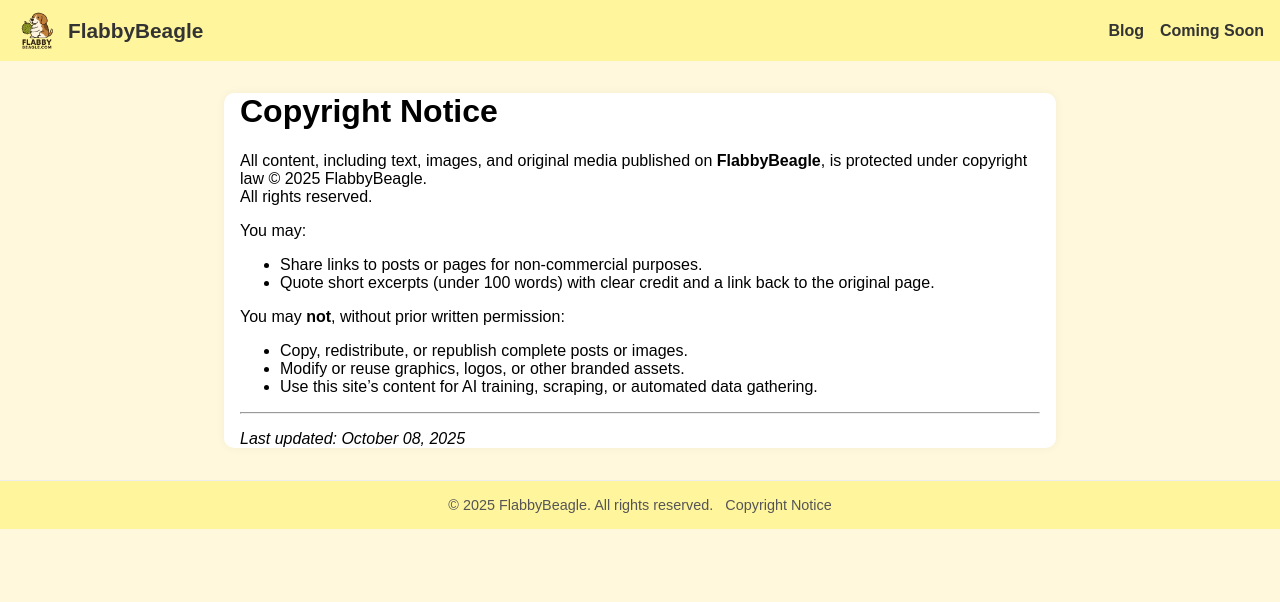
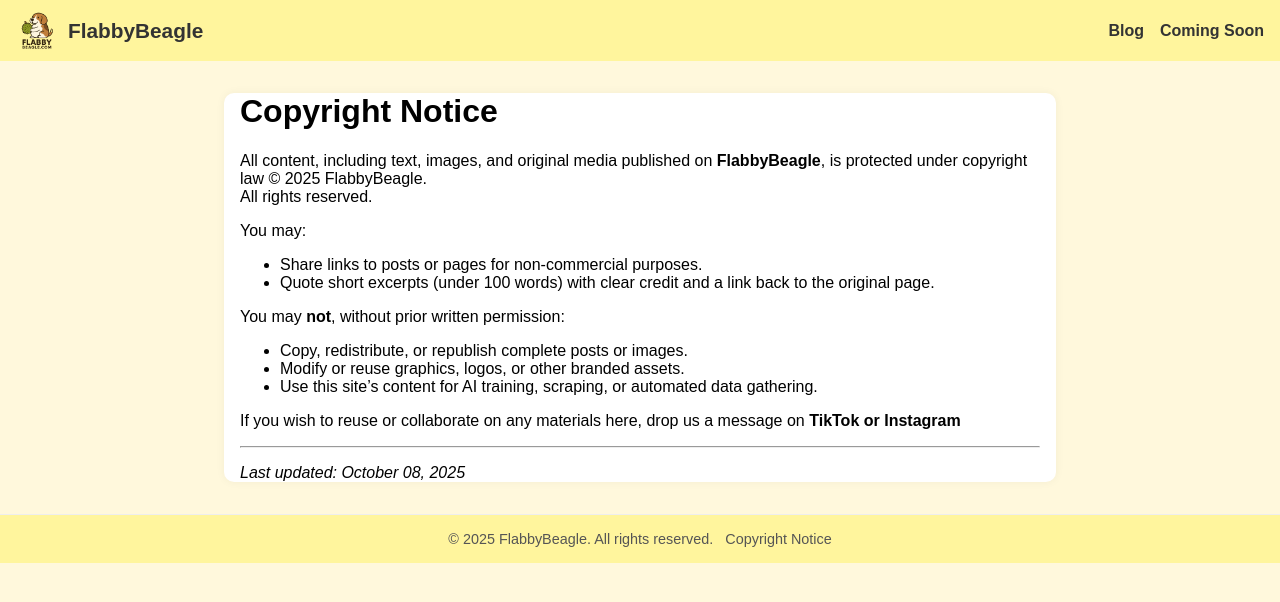
Before and after one commit to yensan57/flabbybeagle, a Jekyll site: the page built from copyright.md, in a window 1280 px wide. Shown: the top 602 px of the page. Built offline with Jekyll 4.4.1, drawn with Linux system fonts in a browser that asks for light colours.

Commit message:
Update copyright.md

```diff
--- a/copyright.md
+++ b/copyright.md
@@ -20,6 +20,9 @@
 - Modify or reuse graphics, logos, or other branded assets.
 - Use this site’s content for AI training, scraping, or automated data gathering.
 
+If you wish to reuse or collaborate on any materials here, drop us a message on
+**TikTok or Instagram**
+
 ---
 
 _Last updated: {{ "now" | date: "%B %d, %Y" }}_
```
